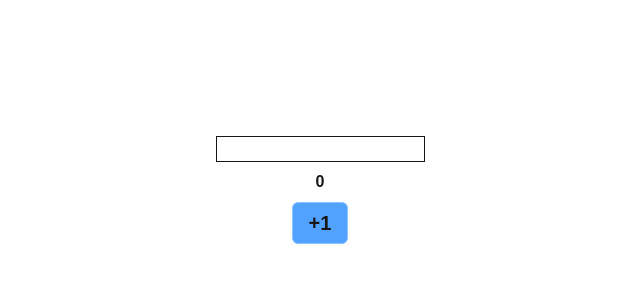
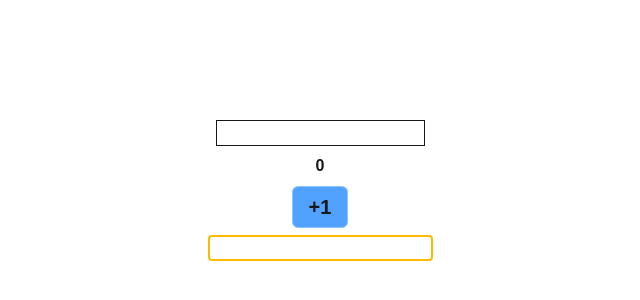
Before and after one commit to EdsonGaspar/journey-reactjs, a Next.js app: page /contador in a window 1280 px wide. Shown: the part 210-510 px from the top of the page, without its empty margins (320-960 px from the left). Built offline with nearby package versions, Linux system fonts and the light colour scheme.

Commit message:
feat: Conprendido o conceito do useRef

```diff
--- /dev/null
+++ b/app/contador/components/focus/focus.tsx
@@ -0,0 +1,18 @@
+import { useEffect, useRef } from "react";
+
+export function Focus() {
+  const inputElementRef = useRef<HTMLInputElement>(null);
+
+  useEffect(() => {
+    inputElementRef.current?.focus();
+  }, []);
+  return (
+    <div>
+      <input
+        type="text"
+        ref={inputElementRef}
+        className="border px-2 focus:outline-amber-400 focus:border-0"
+      />
+    </div>
+  );
+}
--- a/app/contador/page.tsx
+++ b/app/contador/page.tsx
@@ -1,5 +1,6 @@
 "use client";
 import { useEffect, useRef, useState } from "react";
+import { Focus } from "./components/focus/focus";
 
 export default function ContadorPage() {
   const [searchTerm, setSearchTerm] = useState("");
@@ -26,6 +27,7 @@ export default function ContadorPage() {
         >
           +1
         </button>
+        <Focus />
       </main>
     </div>
   );
```
